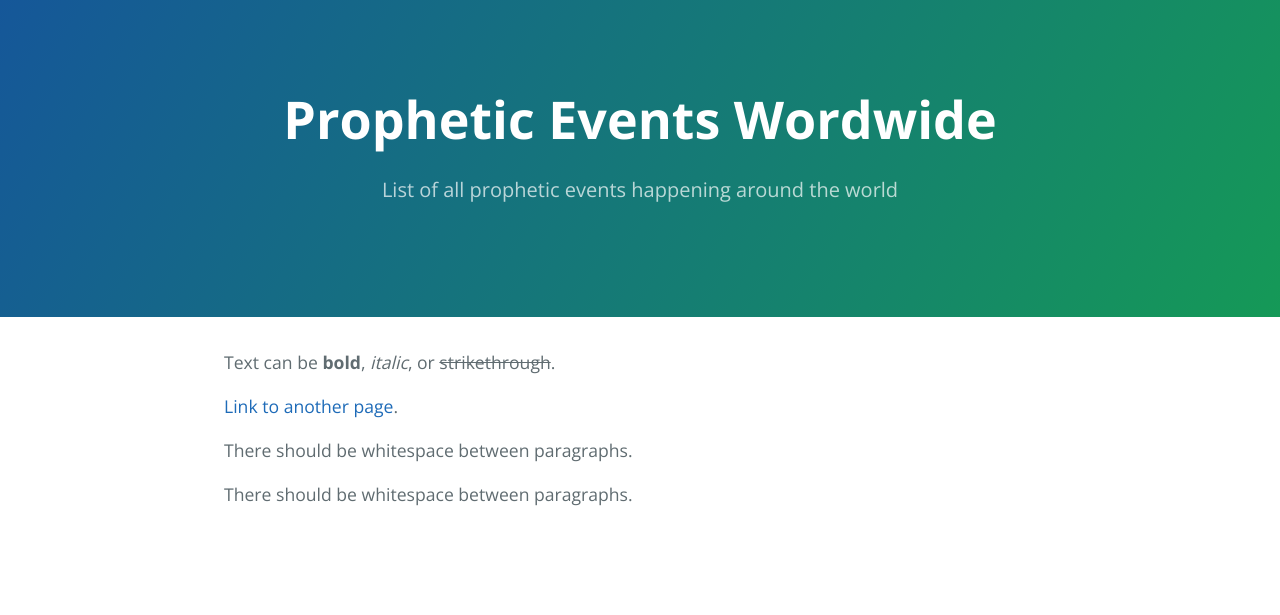
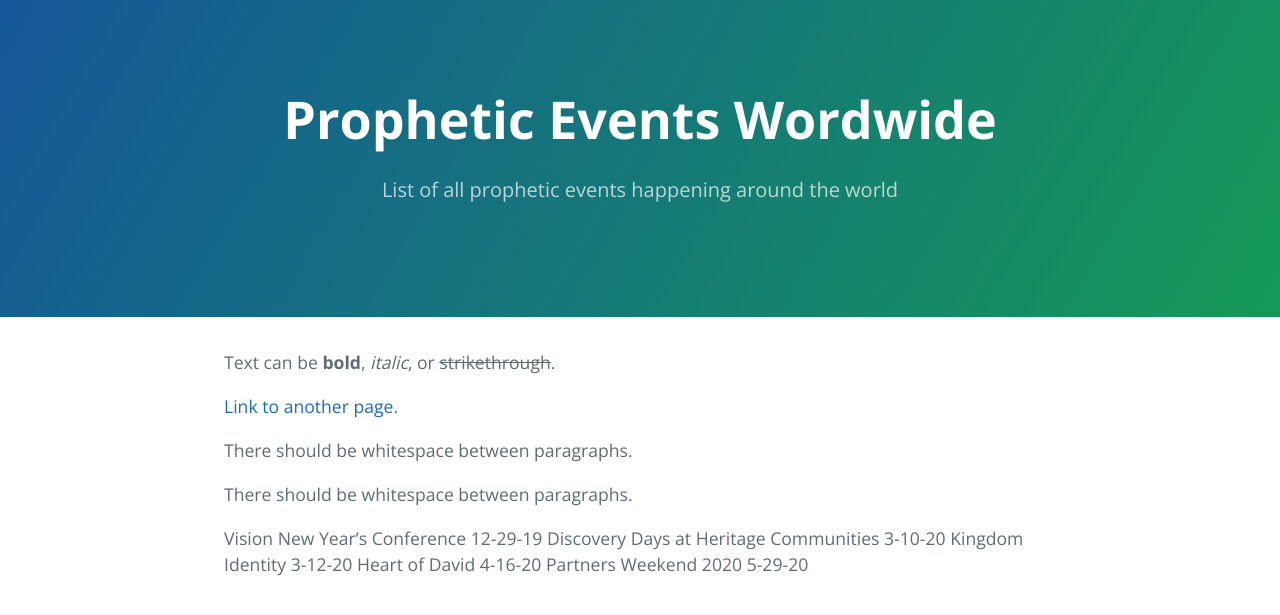
Before and after one commit to usoppu/prophetic-events, a Jekyll site: the page built from index.md, in a window 1280 px wide. Shown: the top 615 px of the page. Built offline with Jekyll 4.4.1, drawn with Linux system fonts in a browser that asks for light colours.

Commit message:
event test

```diff
--- a/index.md
+++ b/index.md
@@ -9,3 +9,9 @@ Text can be **bold**, _italic_, or ~~strikethrough~~.
 There should be whitespace between paragraphs.
 
 There should be whitespace between paragraphs.
+
+Vision New Year's Conference 12-29-19
+Discovery Days at Heritage Communities 3-10-20
+Kingdom Identity 3-12-20
+Heart of David 4-16-20
+Partners Weekend 2020 5-29-20
```
